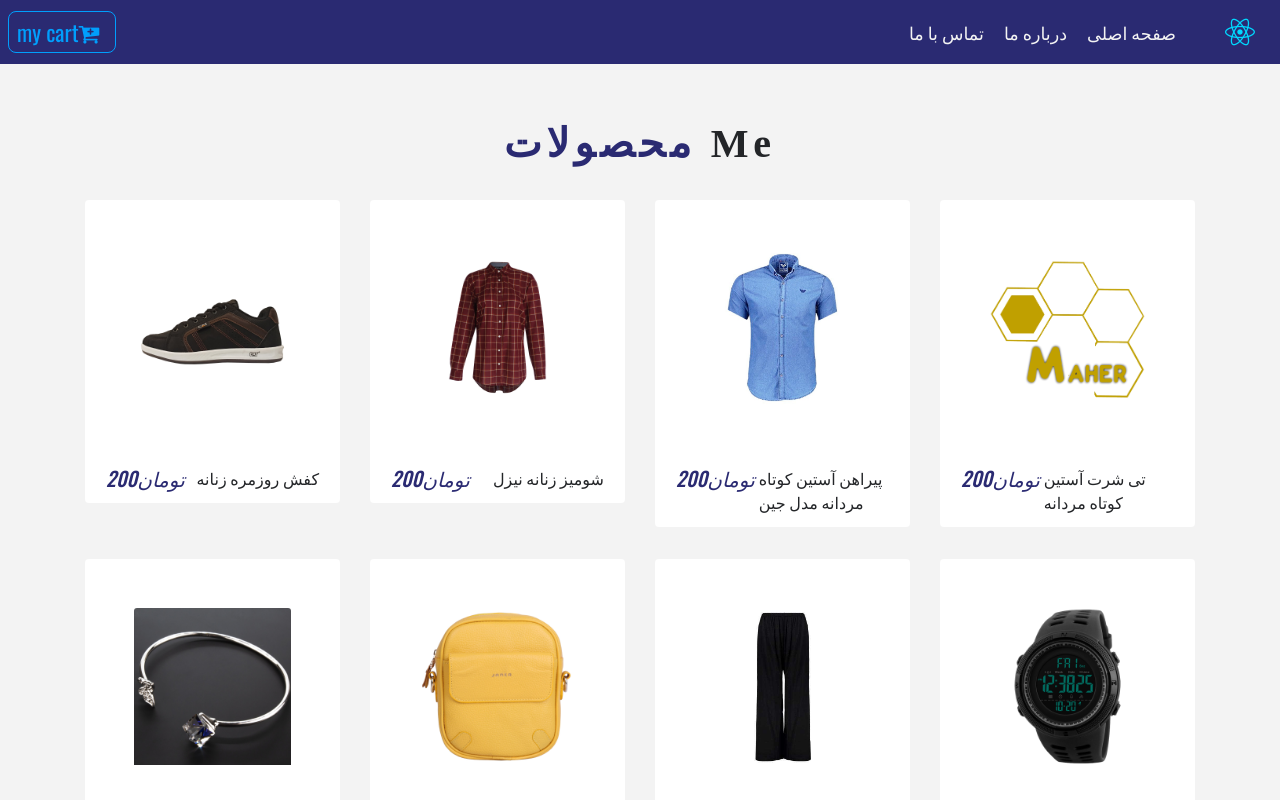
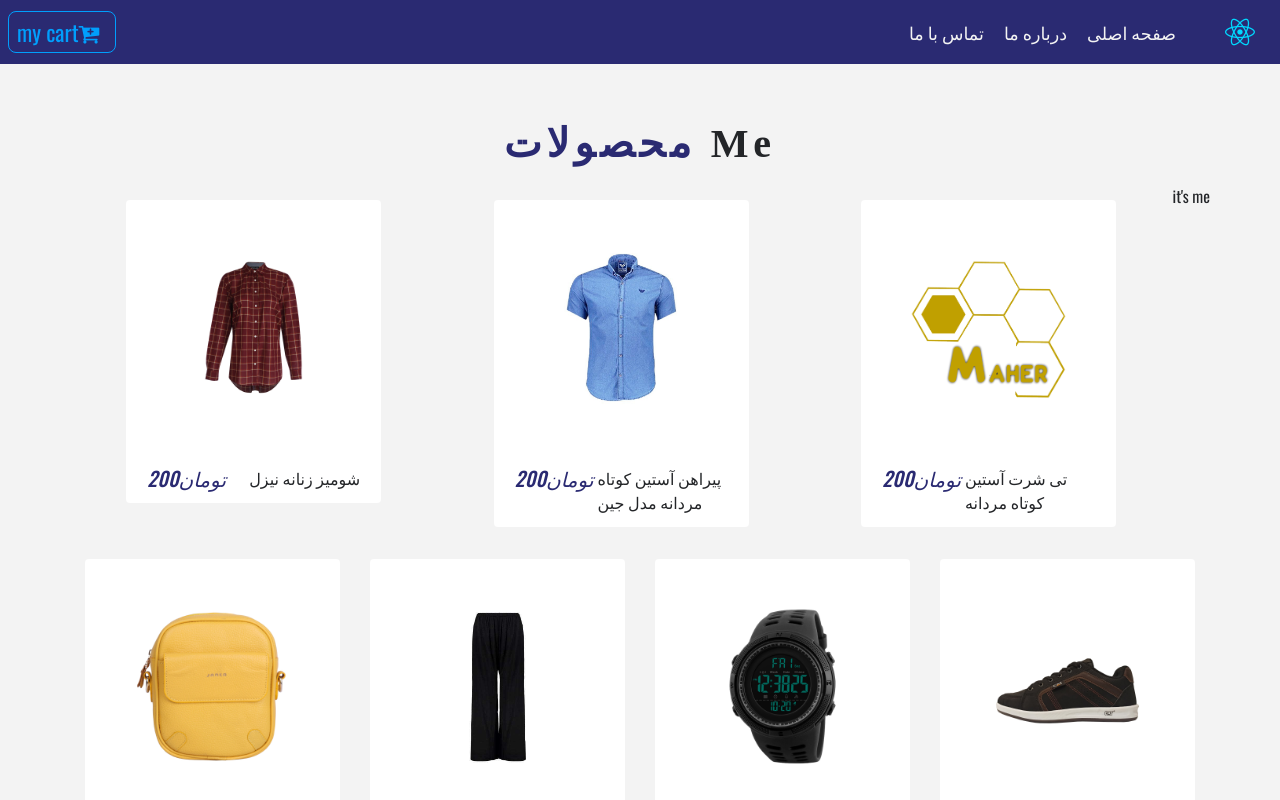
Before and after one commit to mohammadyazarloo2/phone-store, a React (Create React App) app: page / in a window 1280 px wide. Shown: the top 800 px of the page. Built offline with nearby package versions, Linux system fonts and the light colour scheme; a web font is replaced by a local one.

Commit message:
chnage our product

```diff
--- a/src/components/ProductList.js
+++ b/src/components/ProductList.js
@@ -13,6 +13,7 @@ export default class ProductList extends Component {
                     <div className="container">
                         <Title name="me" title="محصولات" />
                         <div className="row">
+                            it's me
                             <ProductConsumer>
                                 {
                                     value=>{
```
